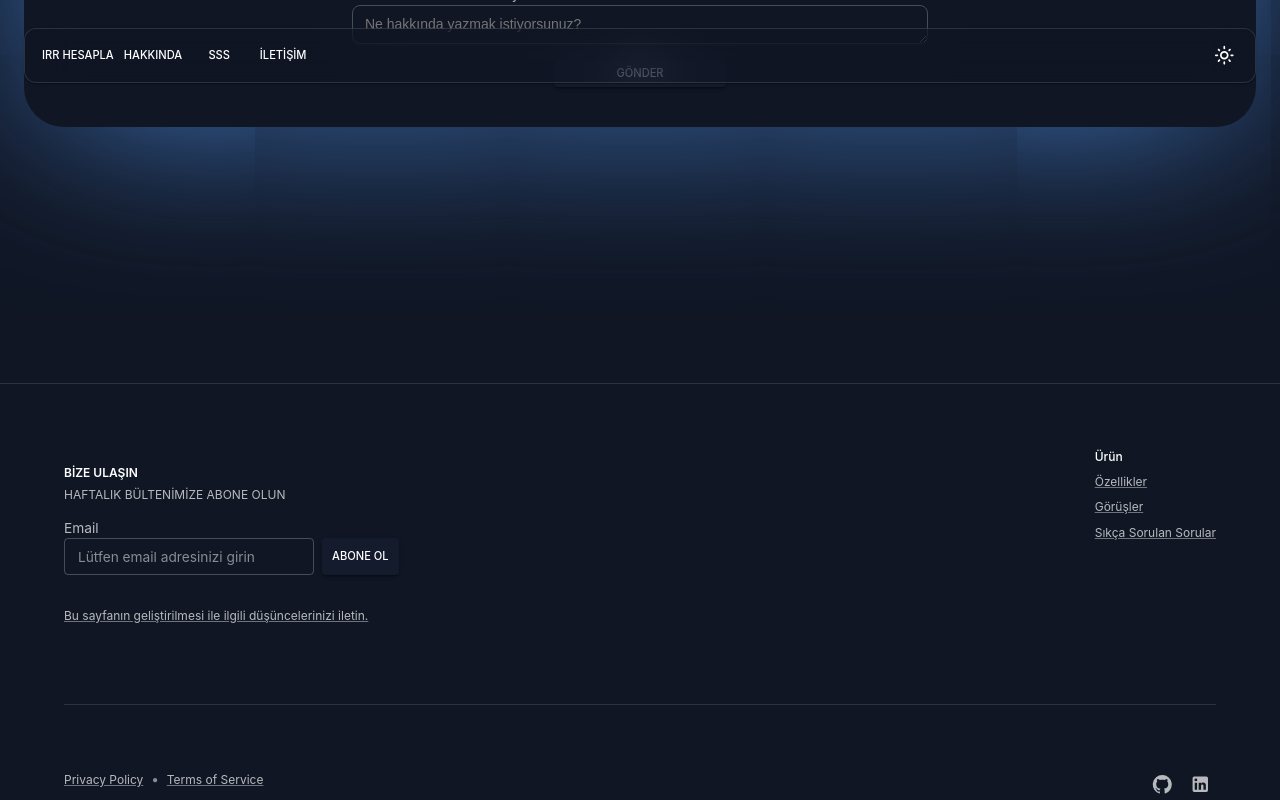
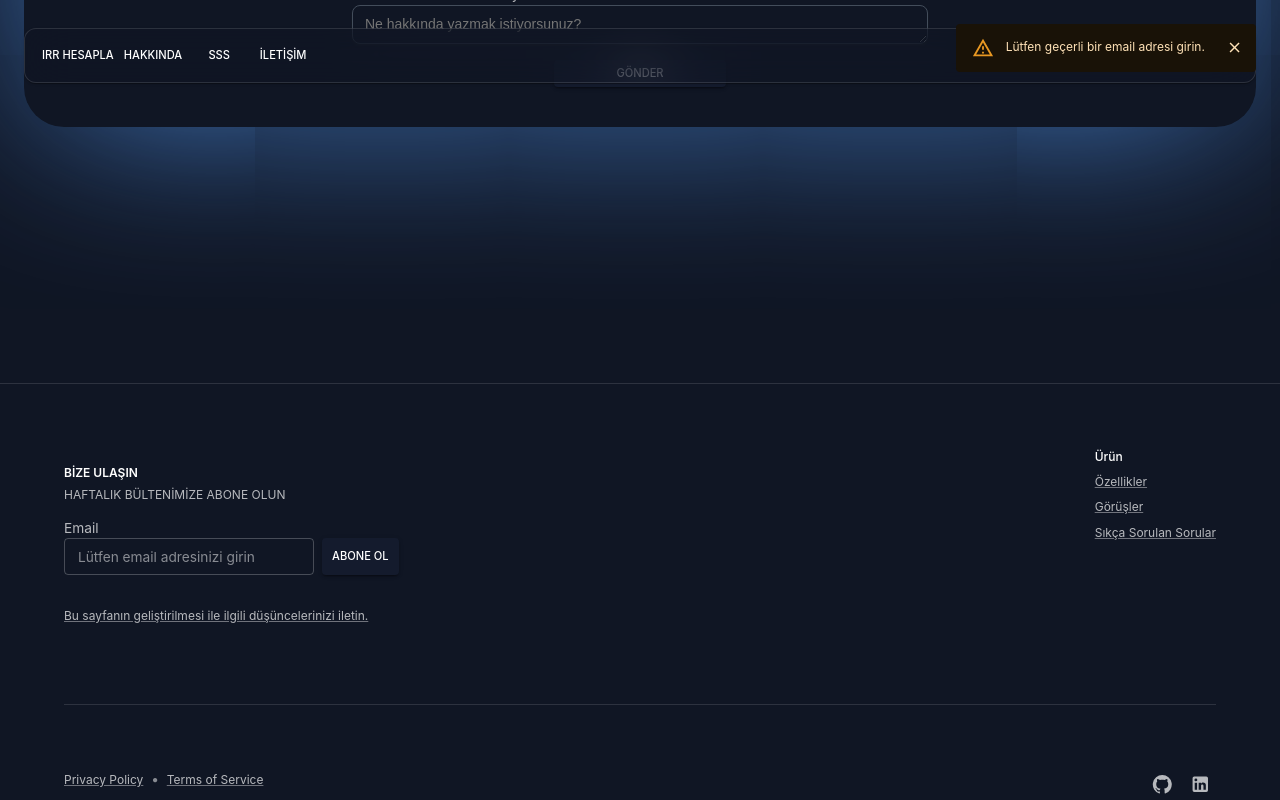
Before and after one commit to haticekatranciakgul/test.kredi-maliyeti-hesaplama, a React (Create React App) app: page /iletisim in a window 1280 px wide. Both pictures are taken after a click on the button "ABONE OL". Shown: the part 454-1254 px from the top of the page. Built offline with nearby package versions, Linux system fonts and the light colour scheme.

Commit message:
Add subscription

```diff
--- a/src/Pages/Contact.js
+++ b/src/Pages/Contact.js
@@ -30,7 +30,6 @@ const FormGrid = styled(Grid)(() => ({
 function Contact() {
     const { control, handleSubmit, formState: { errors } } = useForm();
     const dispatch = useDispatch();
-    const formStatus = useSelector((state) => state.form.status);
 
     const onSubmit = (data) => {
         dispatch(submitForm(data));
@@ -205,10 +204,8 @@ function Contact() {
                                         sx={{ width: '30%' }}
                                         size="small"
                                         color="primary"
-                                        type="submit"
-                                        disabled={formStatus === 'loading'}
                                     >
-                                        {formStatus === 'loading' ? 'Gönderiliyor...' : 'Gönder'}
+                                        Gönder
                                     </Button>
                                 </Grid>
                             </Grid>
--- a/src/Pages/Footer.js
+++ b/src/Pages/Footer.js
@@ -1,4 +1,6 @@
-import * as React from 'react';
+import React, { useState } from 'react';
+import { useDispatch, useSelector } from 'react-redux';
+import { subscribeEmail } from '../Redux/subscriptionSlice';
 import Box from '@mui/material/Box';
 import Button from '@mui/material/Button';
 import Container from '@mui/material/Container';
@@ -10,12 +12,47 @@ import TextField from '@mui/material/TextField';
 import Typography from '@mui/material/Typography';
 import FacebookIcon from '@mui/icons-material/GitHub';
 import LinkedInIcon from '@mui/icons-material/LinkedIn';
-
-
+import Snackbar from '@mui/material/Snackbar';
+import Alert from '@mui/material/Alert';
 
 
 
 export default function Footer() {
+  const [email, setEmail] = useState('');
+  const dispatch = useDispatch();
+  const { loading, success, error } = useSelector((state) => state.subscription);
+  const [snackbarOpen, setSnackbarOpen] = useState(false);
+  const [snackbarSeverity, setSnackbarSeverity] = useState('success');
+  const [snackbarMessage, setSnackbarMessage] = useState('');
+
+  const handleSubscribe = () => {
+    const emailRegex = /^[^\s@]+@[^\s@]+\.[^\s@]+$/; // Basit e-posta doğrulama regex'i
+    if (email && emailRegex.test(email)) {
+      dispatch(subscribeEmail(email));
+    } else {
+      setSnackbarMessage('Lütfen geçerli bir email adresi girin.');
+      setSnackbarSeverity('warning');
+      setSnackbarOpen(true);
+    }
+  };
+
+  React.useEffect(() => {
+    if (success) {
+      setSnackbarMessage('Başarıyla abone oldunuz!');
+      setSnackbarSeverity('success');
+      setSnackbarOpen(true);
+    } else if (error) {
+      setSnackbarMessage(error);
+      setSnackbarSeverity('error');
+      setSnackbarOpen(true);
+    }
+  }, [success, error]);
+
+  const handleCloseSnackbar = () => {
+    setSnackbarOpen(false);
+  };
+
+
   return (
     <div
       sx={{
@@ -64,7 +101,8 @@ export default function Footer() {
                   fullWidth
                   aria-label="Enter your email address"
                   placeholder="Lütfen email adresinizi girin"
-
+                  value={email}
+                  onChange={(e) => setEmail(e.target.value)}
                   sx={{ width: '250px' }}
                 />
                 <Button
@@ -72,10 +110,13 @@ export default function Footer() {
                   color="primary"
                   size="small"
                   sx={{ flexShrink: 0 }}
+                  onClick={handleSubscribe}
+                  disabled={loading}
                 >
-                  ABONE OL
+                  {loading ? 'Gönderiliyor...' : 'ABONE OL'}
                 </Button>
               </Stack>
+
 
             </Box>
 
@@ -101,9 +142,6 @@ export default function Footer() {
             <Link color="text.secondary" variant="body2" href="/iletisim">
               Görüşler
             </Link>
-            {/* <Link color="text.secondary" variant="body2" href="#">
-              Öne Çıkanlar
-            </Link> */}
             <Link color="text.secondary" variant="body2" href={`/sss`}>
               Sıkça Sorulan Sorular
             </Link>
@@ -131,12 +169,6 @@ export default function Footer() {
             <Link color="text.secondary" variant="body2" href="#">
               Terms of Service
             </Link>
-            <Typography sx={{ display: 'inline', mx: 0.5, opacity: 0.5 }}>
-
-            </Typography>
-            {/* <Link color="text.secondary" variant="body2" href="https://github.com/haticekatranciakgul">Created by H.K.A</Link> */}
-
-            {/* <Copyright /> */}
           </div>
           <Stack
             direction="row"
@@ -168,6 +200,21 @@ export default function Footer() {
           </Stack>
         </Box>
 
+        <Snackbar
+          open={snackbarOpen}
+          autoHideDuration={4000}
+          onClose={handleCloseSnackbar}
+          anchorOrigin={{ vertical: "top", horizontal: "right" }}
+        >
+          <Alert
+            onClose={handleCloseSnackbar}
+            severity={snackbarSeverity}
+            sx={{ width: '100%' }}
+          >
+            {snackbarMessage}
+          </Alert>
+        </Snackbar>
+
       </Container>
     </div>
   )
--- a/src/Redux/store.js
+++ b/src/Redux/store.js
@@ -7,6 +7,7 @@ import expensesReducer from './expensesSlice';
 import creditTypeReducer from './creditTypeSlice';
 import blockReducer from './blockSlice';
 import taxReducer from './taxSlice';
+import subscriptionReducer from './subscriptionSlice';
 
 
 const store = configureStore({
@@ -19,6 +20,8 @@ const store = configureStore({
     creditType: creditTypeReducer,
     block: blockReducer,
     tax: taxReducer,
+    subscription: subscriptionReducer,
+
 
   },
 });
--- /dev/null
+++ b/src/Redux/subscriptionSlice.js
@@ -0,0 +1,80 @@
+import { createSlice, createAsyncThunk } from '@reduxjs/toolkit';
+import axios from 'axios';
+
+// Asynchronous thunk for form submission
+export const subscribeEmail = createAsyncThunk(
+  'form/submitForm',
+  async (formData, { rejectWithValue, dispatch }) => {
+    try {
+      const response = await axios.post(
+        'https://credit-irr.vercel.app/api/v1/credits/create/subscribe',
+        formData
+      );
+      if (response.data) {
+        // Dispatch snackbar notifications on success
+        dispatch(setSnackbarMessage('Form başarıyla gönderildi.'));
+        dispatch(setSnackbarSeverity('success'));
+        dispatch(setSnackbarOpen(true));
+
+        return response.data;
+      } else {
+        // Handle unexpected API responses
+        dispatch(setSnackbarMessage('API Yanıt Hatası: Beklenmedik bir durum oluştu.'));
+        dispatch(setSnackbarSeverity('warning'));
+        dispatch(setSnackbarOpen(true));
+        console.error(response.data.error);
+
+        return rejectWithValue({ message: 'Unexpected response status', data: response.data });
+      }
+    } catch (error) {
+      // Handle errors and dispatch snackbar notifications
+      dispatch(setSnackbarMessage('API Yanıt Hatası'));
+      dispatch(setSnackbarSeverity('error'));
+      dispatch(setSnackbarOpen(true));
+
+      return rejectWithValue(error.response?.data?.error || 'Bir hata oluştu');
+    }
+  }
+);
+
+// Slice definition for form management
+const formSlice = createSlice({
+  name: 'form',
+  initialState: {
+    status: 'idle', // 'idle' | 'loading' | 'succeeded' | 'failed'
+    error: null,
+    snackbarMessage: '',
+    snackbarSeverity: 'info', // 'info', 'success', 'warning', 'error'
+    snackbarOpen: false,
+  },
+  reducers: {
+    // Reducers for snackbar state management
+    setSnackbarMessage: (state, action) => {
+      state.snackbarMessage = action.payload;
+    },
+    setSnackbarSeverity: (state, action) => {
+      state.snackbarSeverity = action.payload;
+    },
+    setSnackbarOpen: (state, action) => {
+      state.snackbarOpen = action.payload;
+    },
+  },
+  extraReducers: (builder) => {
+    builder
+      .addCase(subscribeEmail.pending, (state) => {
+        state.status = 'loading';
+      })
+      .addCase(subscribeEmail.fulfilled, (state) => {
+        state.status = 'succeeded';
+      })
+      .addCase(subscribeEmail.rejected, (state, action) => {
+        state.status = 'failed';
+        state.error = action.payload;
+      });
+  },
+});
+
+// Exporting actions and reducer
+export const { setSnackbarMessage, setSnackbarSeverity, setSnackbarOpen } = formSlice.actions;
+
+export default formSlice.reducer;
```
